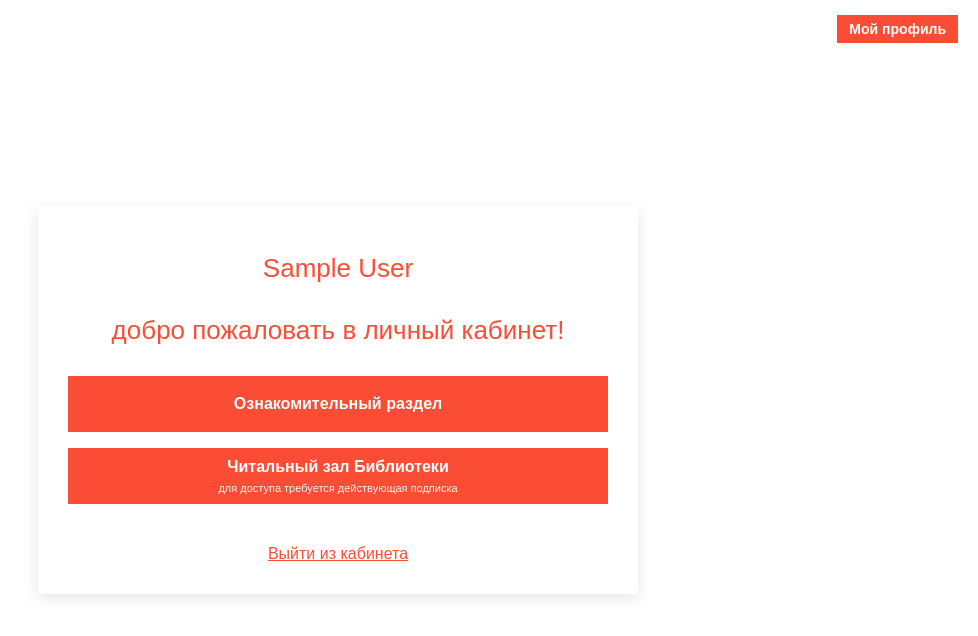
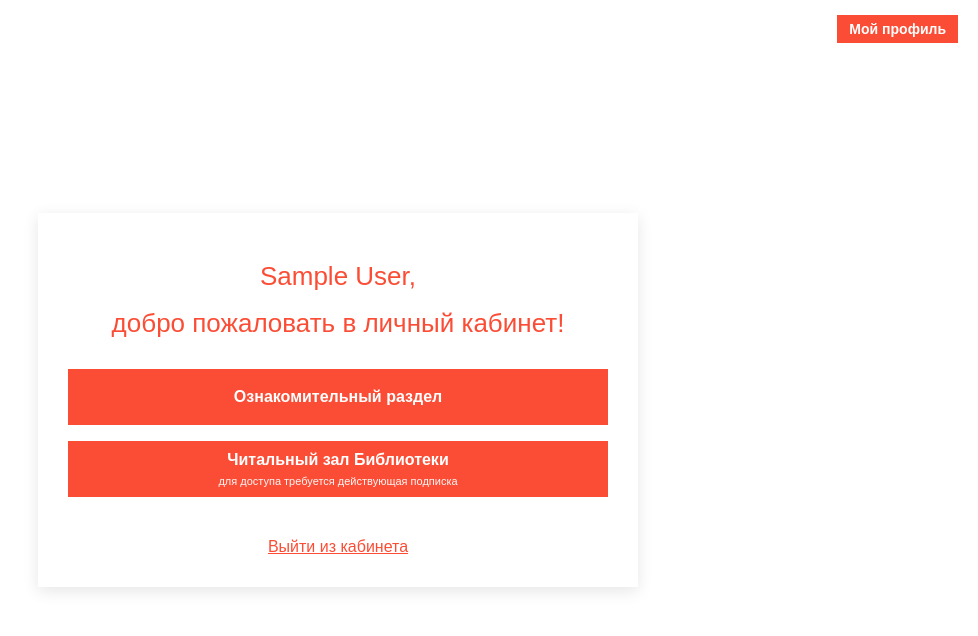
Before and after one commit to Helga1970/lk-token, a website: page lk.html in a window 1280 px wide. Shown: the whole page, without its empty margins (302-1280 px from the left). Drawn offline with Linux system fonts and the light colour scheme; sample sign-in values are in the browser's storage; a web font is replaced by a local one.

Commit message:
Update lk.html

```diff
--- a/lk.html
+++ b/lk.html
@@ -172,7 +172,7 @@
                 const user = JSON.parse(userData);
                 const welcomeMessage = document.getElementById('welcomeMessage');
                 if (user && user.name) {
-                    welcomeMessage.innerHTML = `<span style="display: block; text-align: center;">${user.name}</span> <br>добро пожаловать в личный кабинет!`;
+                    welcomeMessage.innerHTML = `<span style="display: block; text-align: center; margin-bottom: -15px;">${user.name},</span><br>добро пожаловать в личный кабинет!`;
                 } else {
                     welcomeMessage.innerHTML = 'Добро пожаловать в личный кабинет!';
                 }
```
